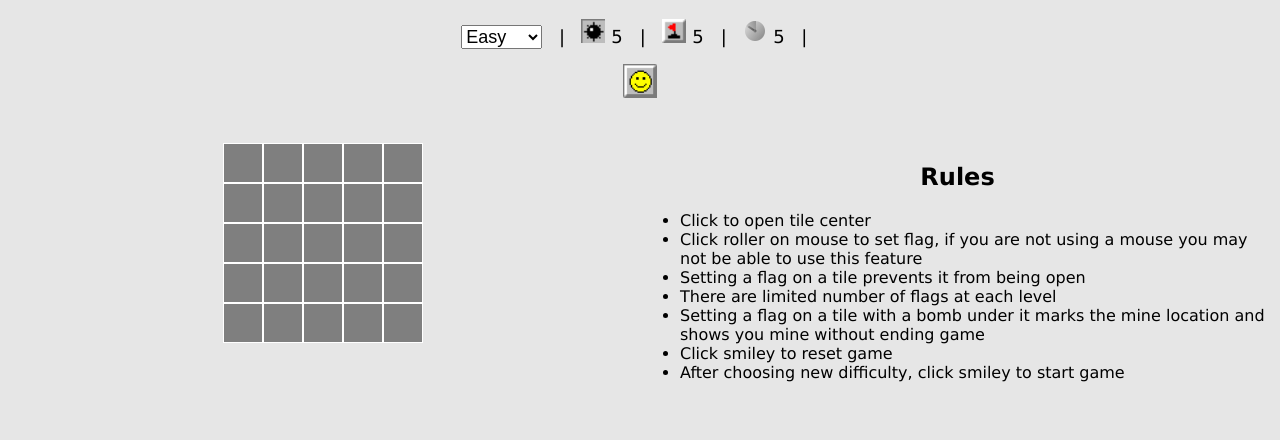
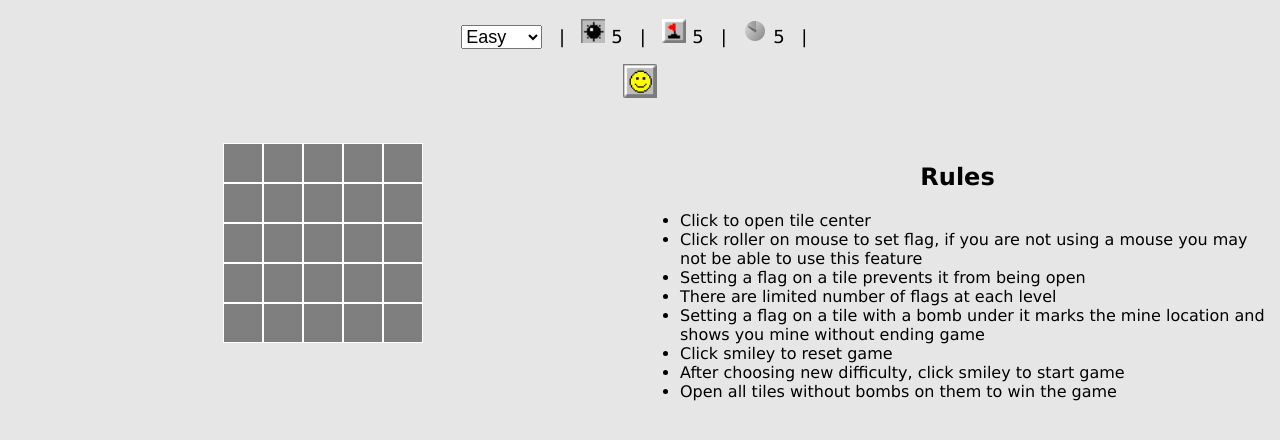
Before and after one commit to Foyin/Minesweeper, a website: page index.html in a window 1280 px wide. Shown: the part 62-502 px from the top of the page. Drawn offline with Linux system fonts and the light colour scheme.

Commit message:
Update index.html

```diff
--- a/index.html
+++ b/index.html
@@ -57,6 +57,8 @@
                         <li>Setting a flag on a tile with a bomb under it marks the mine location and shows you mine without ending game</li>
                         <li>Click smiley to reset game</li>
                         <li>After choosing new difficulty, click smiley to start game</li>
+                        <li>Open all tiles without bombs on them to win the game</li>
+
                     </ul>
                 <!--
                     <div>
```
